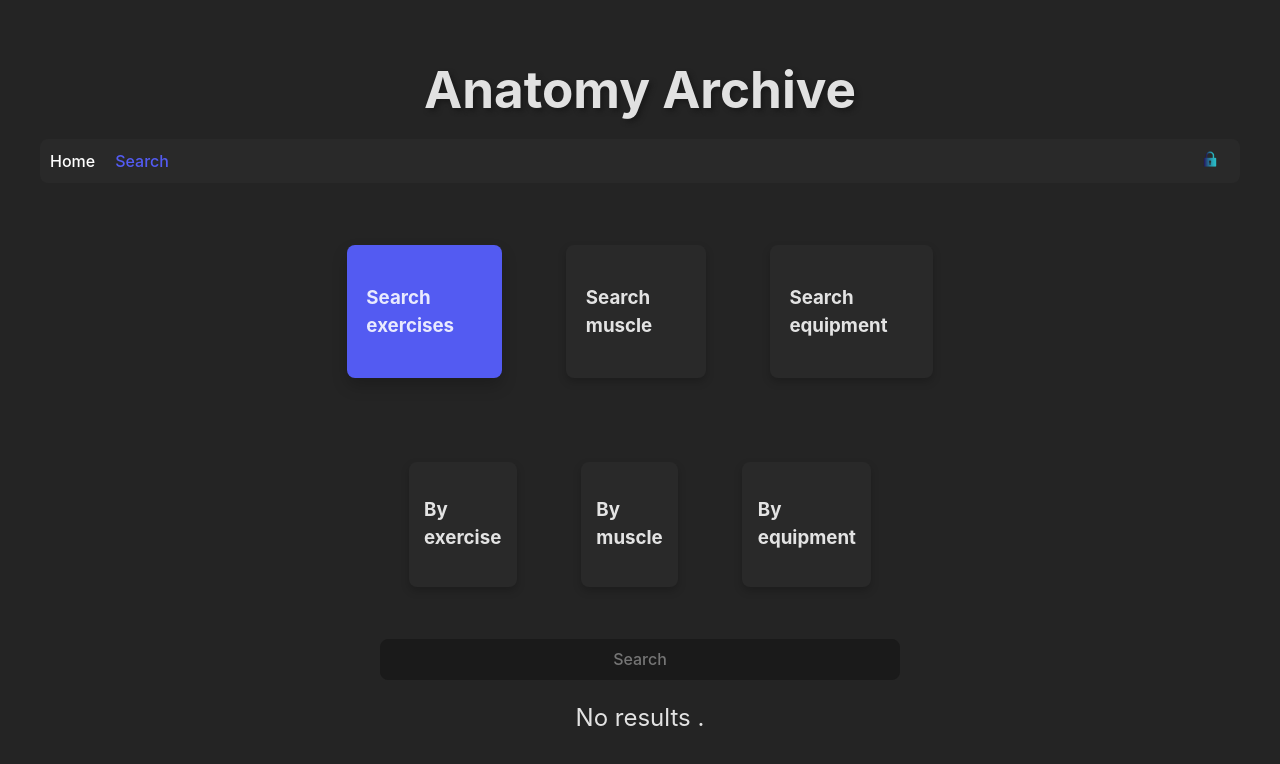
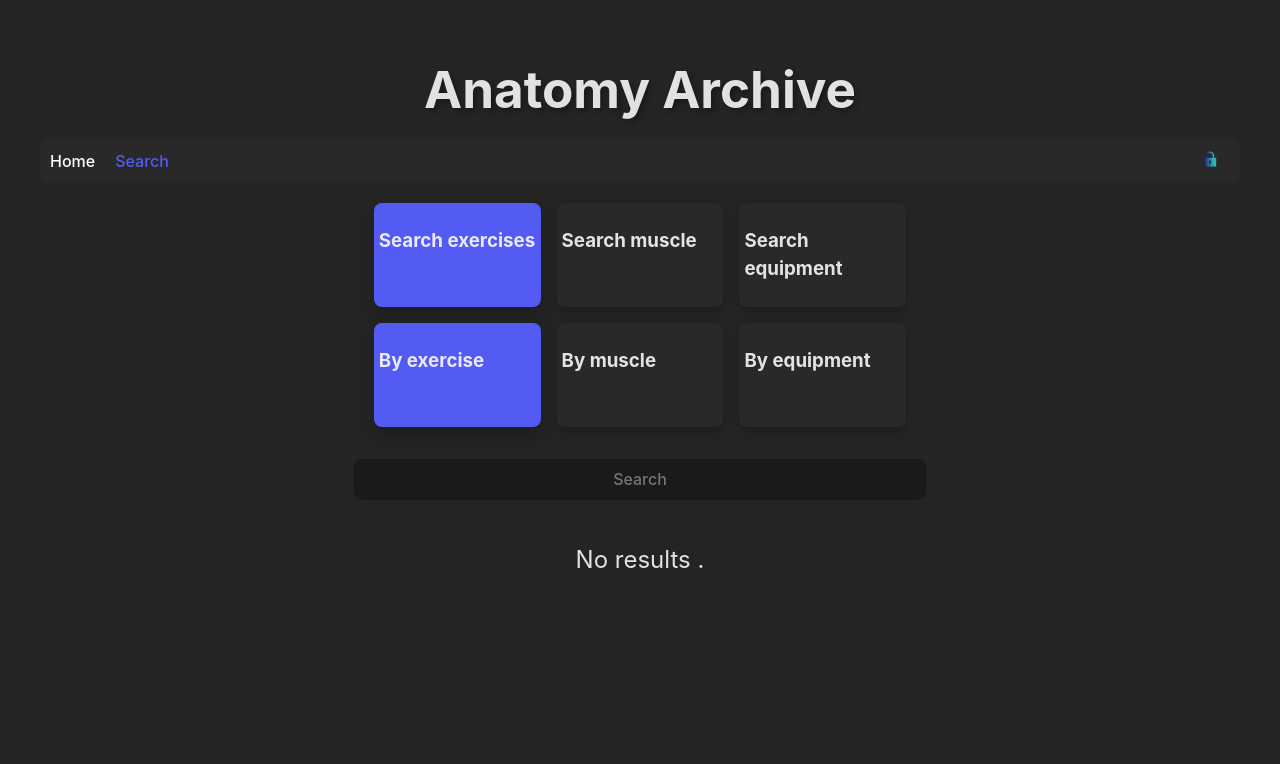
Before and after one commit to kotteletfisk/anatomy-archive-react, a React (Vite) app: page /search in a window 1280 px wide. Shown: the top 764 px of the page. Built offline with nearby package versions, Linux system fonts and the light colour scheme.

Commit message:
Updated search css

```diff
--- a/src/components/SearchBar.jsx
+++ b/src/components/SearchBar.jsx
@@ -12,7 +12,7 @@ function SearchBar({ active, setEntity, setActive, setSearchInput }) {
     equipment: "card",
   };
 
-  const [activestyles, setActiveStyles] = useState({...resetActive, ["byexercise"]: "card-active"});
+  const [activestyles, setActiveStyles] = useState({...resetActive, ["byExercise"]: "card-active"});
   const [entityStyles, setEntityStyles] = useState({...resetEntity, ["exercise"]: "card-active"});
 
   function manageActiveStyle(name) {
@@ -57,9 +57,7 @@ function SearchBar({ active, setEntity, setActive, setSearchInput }) {
         >
           <h3>Search equipment</h3>
         </div>
-      </div>
 
-      <div className="card-container">
         <div
           className={activestyles.byExercise}
           onClick={() => {
--- a/src/components/SearchResults.jsx
+++ b/src/components/SearchResults.jsx
@@ -12,6 +12,9 @@ function SearchResults({ results, entity }) {
     } else {
       setLoadDots("");
     }
+    return () => {
+      clearTimeout();
+    };
   }, [loadDots]);
 
   return (
--- a/src/styles/index.css
+++ b/src/styles/index.css
@@ -121,42 +121,57 @@ th {
 }
 
 .card-container {
-  display: flex;
+  /* display: flex;
   flex-direction: row;
   justify-content: center;
   align-items: center;
-  margin: 10px;
+  margin: 10px; */
+  display: grid;
+  grid-template-columns: repeat(3, 1fr);
+  grid-template-rows: repeat(2, 1fr);
+  grid-gap: 1em;
+
+  @media (max-width: 870px) {
+
+  }
 }
 
 .card {
   box-shadow: 0 4px 8px 0 rgba(0, 0, 0, 0.2);
   background-color: var(--color-foreground);
   transition: 0.3s;
-  margin: 2em;
   padding: 3%;
-  border-radius: 8px;
-}
-
-.container-search-output {
-  /* make container where the max width can be 700px */
-  width: 100%;
-  max-width: 600px;
-  margin: 0 auto;
-  padding: 0 1rem;
-}
-
-/* On mouse-over, add a deeper shadow */
-.card:hover {
-  box-shadow: 0 8px 16px 0 rgba(0, 0, 0, 0.2);
+  border-radius: var(--border-radius);
+  @media screen and (max-width: 600px) {
+    font-size: 0.8em;
+  }
 }
 
 .card-active {
   box-shadow: 0 8px 16px 0 rgba(0, 0, 0, 0.2);
   background-color: var(--color-active);
   transition: 0.3s;
-  margin: 2em;
   padding: 3%;
   border-radius: 8px;
+  @media screen and (max-width: 600px) {
+    font-size: 0.8em;
+  }
+}
+
+.container-search-output {
+  width: 100%;
+  max-width: 600px;
+  margin: 0 auto;
+  padding: 0 1rem;
+
+  @media screen and (max-width: 600px) {
+    max-width: 500;
+  }
+}
+
+/* On mouse-over, add a deeper shadow */
+.card:hover {
+  box-shadow: 0 8px 16px 0 rgba(0, 0, 0, 0.2);
 }
 
 #content {
@@ -215,8 +230,8 @@ th {
 /* Search bar */
 #search-bar {
   align-items: center;
-  margin: 10px;
-  width: 30em;
+  margin: 2em;
+  width: 100%;
 }
 
 /* Error page */
```
